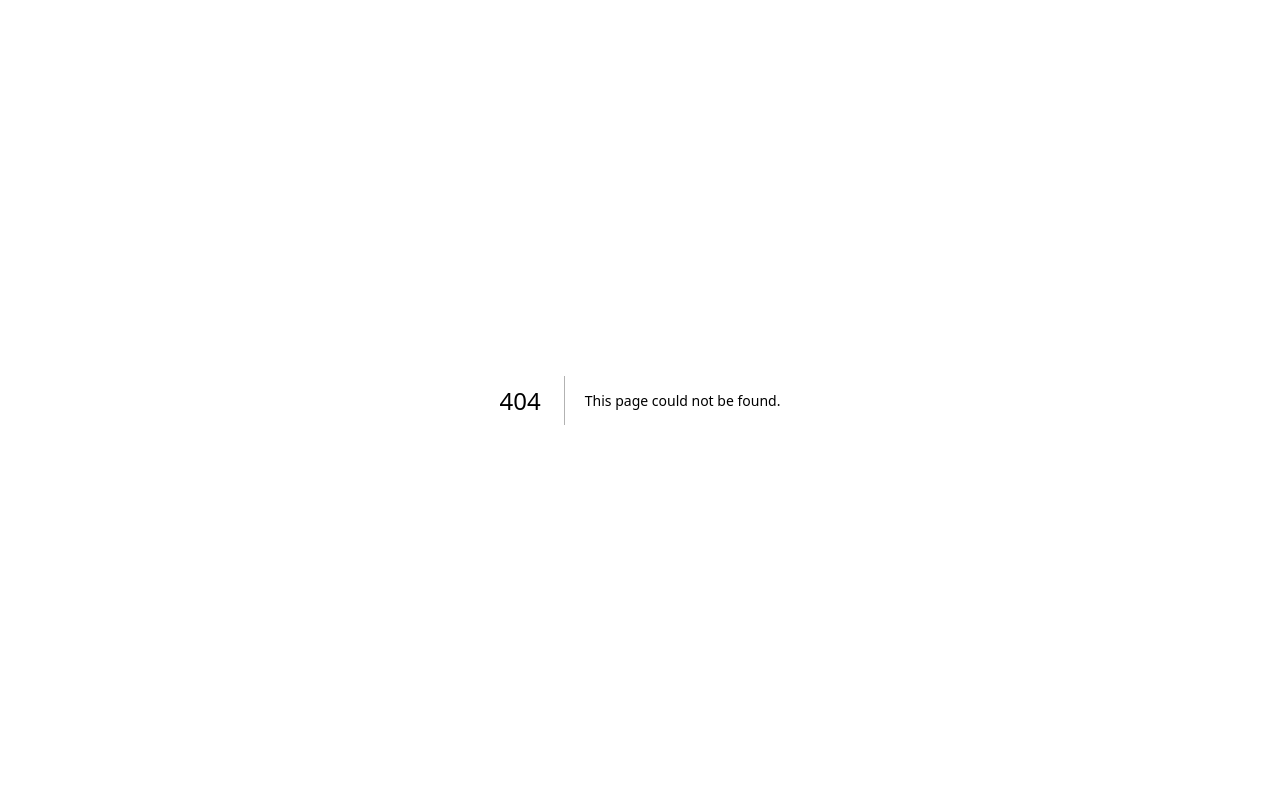
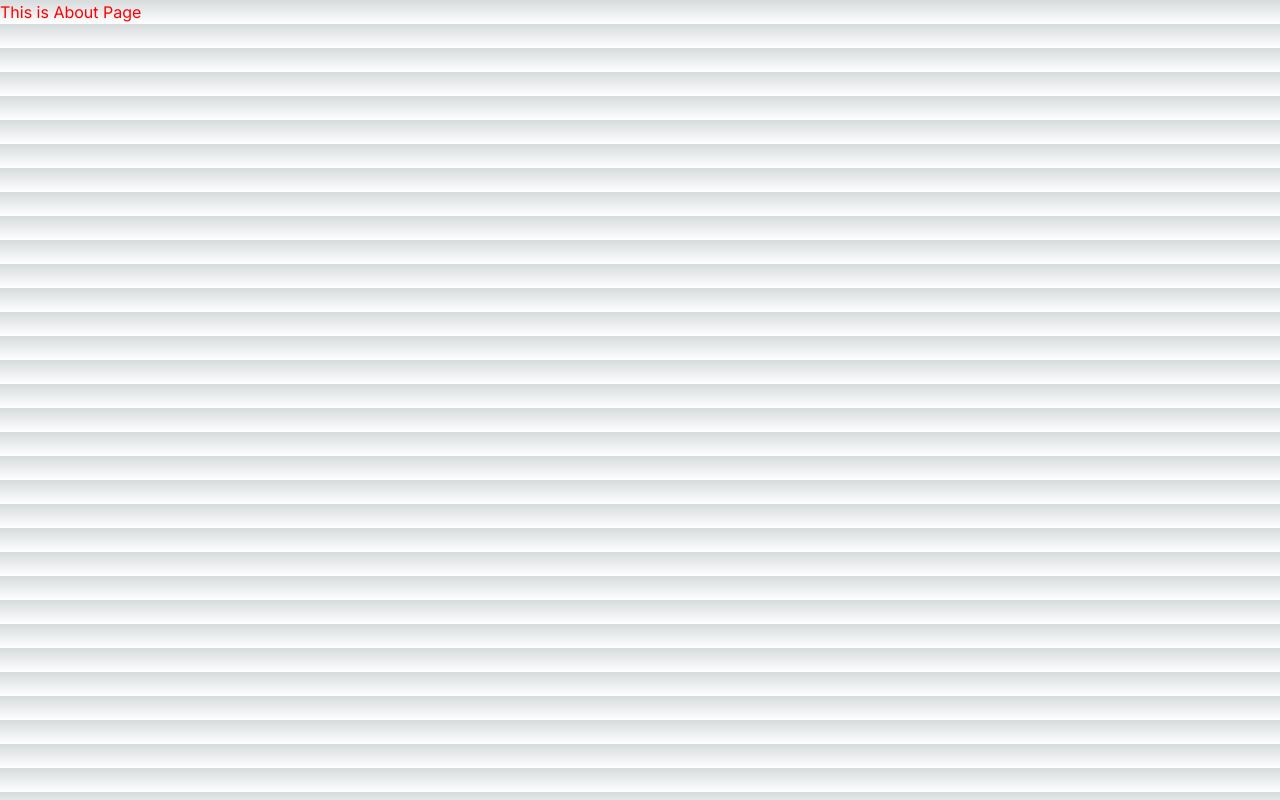
Before and after one commit to tiyasakbar17/rumi-landing, a Next.js app: page /about in a window 1280 px wide. Before the commit this address had no page. Built offline with nearby package versions, Linux system fonts and the light colour scheme.

Commit message:
Add new page

```diff
--- /dev/null
+++ b/src/app/about/page.jsx
@@ -0,0 +1,7 @@
+import styles from './styles'
+
+export default function page() {
+  return (
+    <h1 style={styles.udin}>This is About Page</h1>
+  )
+}
--- /dev/null
+++ b/src/app/about/styles.jsx
@@ -0,0 +1,5 @@
+export default {
+    udin: {
+        color: 'red'
+    }
+}
```
